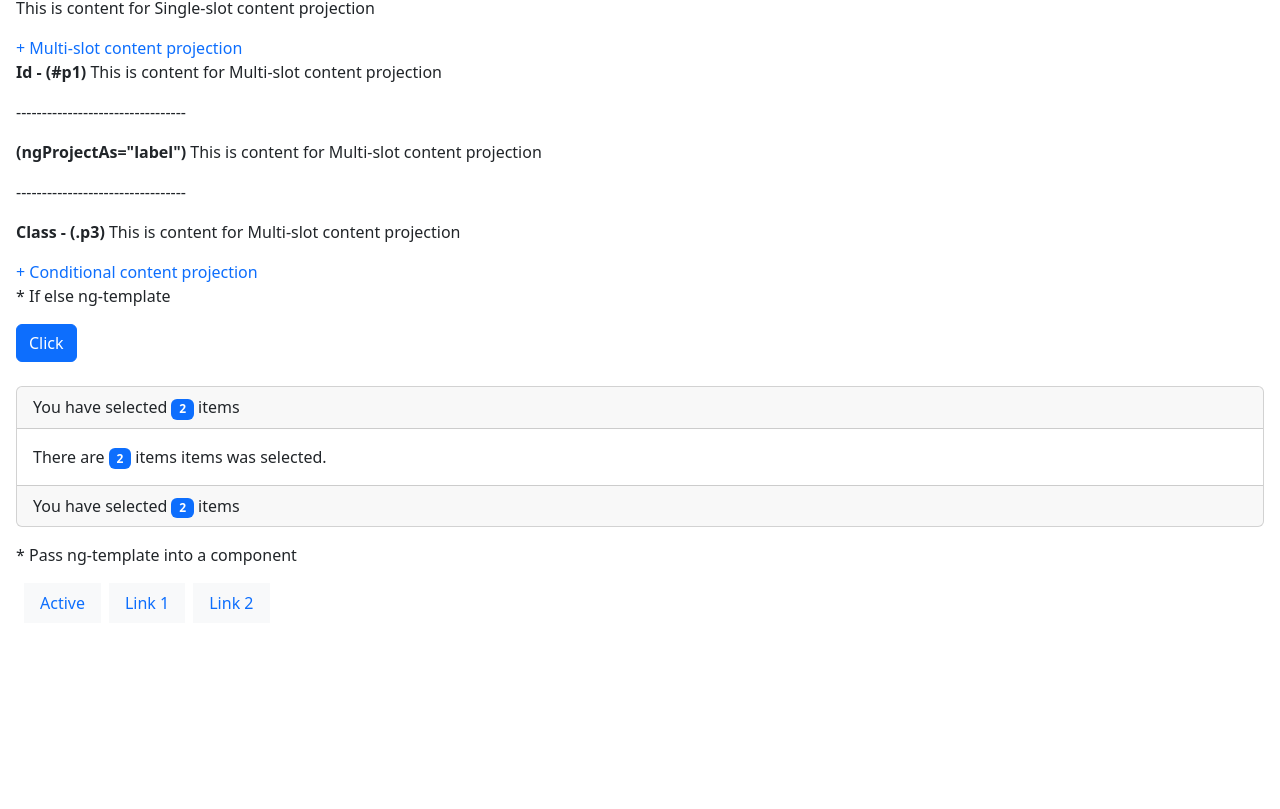
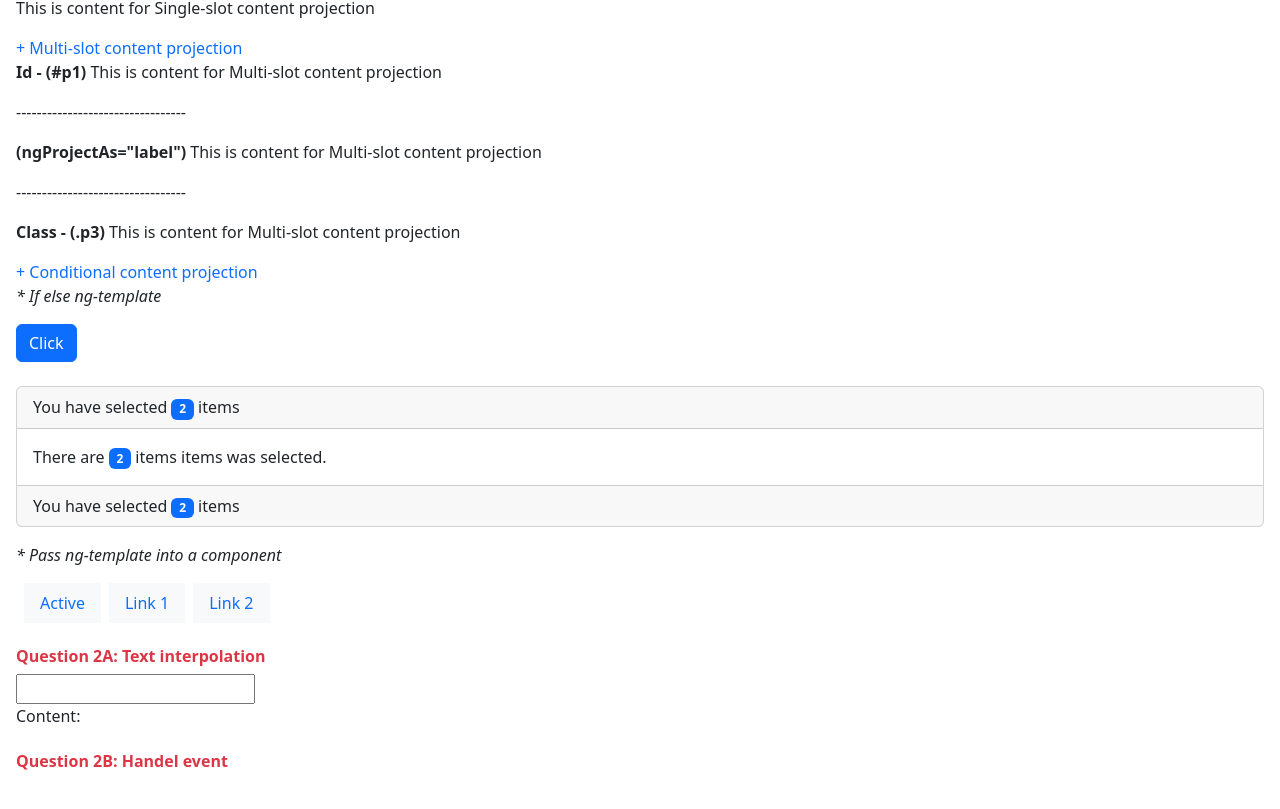
Before and after one commit to ngductuan/entry-test-2-QKIT, an Angular app: page / in a window 1280 px wide. Shown: the part 1438-2247 px from the top of the page. Before the commit the page ends 2109 px from the top, so only its background shows below. Built offline with nearby package versions, Linux system fonts and the light colour scheme.

Commit message:
finish-2A

```diff
--- a/src/app/app.component.html
+++ b/src/app/app.component.html
@@ -42,4 +42,10 @@
 
   <p class="text-primary mb-0">+ Conditional content projection</p>
   <app-conditional-content></app-conditional-content>
+
+  <h6 class="fw-bold text-danger mt-4">Question 2A: Text interpolation</h6>
+  <app-com-2-a-1></app-com-2-a-1>
+
+  <h6 class="fw-bold text-danger mt-4">Question 2B: Handel event</h6>
+
 </div>
--- a/src/app/app.module.ts
+++ b/src/app/app.module.ts
@@ -18,6 +18,7 @@ import { SingleContentComponent } from './ex1F/single-content/single-content.com
 import { MultiContentComponent } from './ex1F/multi-content/multi-content.component';
 import { ConditionalContentComponent } from './ex1F/conditional-content/conditional-content.component';
 import { TabsComponent } from './ex1F/child/tabs/tabs.component';
+import { Com2A1Component } from './ex2A/com-2-a-1/com-2-a-1.component';
 
 @NgModule({
   declarations: [
@@ -37,6 +38,7 @@ import { TabsComponent } from './ex1F/child/tabs/tabs.component';
     MultiContentComponent,
     ConditionalContentComponent,
     TabsComponent,
+    Com2A1Component,
   ],
   imports: [
     BrowserModule,
--- a/src/app/ex1F/conditional-content/conditional-content.component.html
+++ b/src/app/ex1F/conditional-content/conditional-content.component.html
@@ -1,4 +1,4 @@
-<p> * If else ng-template</p>
+<p class="fst-italic"> * If else ng-template</p>
 
 <button type="button" class="btn btn-{{color}} mb-4" (click)="changeColor()">Click</button>
 
@@ -21,7 +21,7 @@
   <span class="badge bg-{{color}}">{{ counter }}</span> items
 </ng-template>
 
-<p class="mt-3">* Pass ng-template into a component</p>
+<p class="mt-3 fst-italic">* Pass ng-template into a component</p>
 
 <ng-template #linkTemplate let-link>
   {{link}}
--- /dev/null
+++ b/src/app/ex2A/com-2-a-1/com-2-a-1.component.html
@@ -0,0 +1,2 @@
+<input #inputTag type="text" (input)="info=inputTag.value">
+<p>Content: {{info}}</p>
--- /dev/null
+++ b/src/app/ex2A/com-2-a-1/com-2-a-1.component.ts
@@ -0,0 +1,10 @@
+import { Component } from '@angular/core';
+
+@Component({
+  selector: 'app-com-2-a-1',
+  templateUrl: './com-2-a-1.component.html',
+  styleUrl: './com-2-a-1.component.scss'
+})
+export class Com2A1Component {
+  info: string = ''
+}
```
Also changed, not shown: src/app/ex2A/com-2-a-1/com-2-a-1.component.scss (added).
